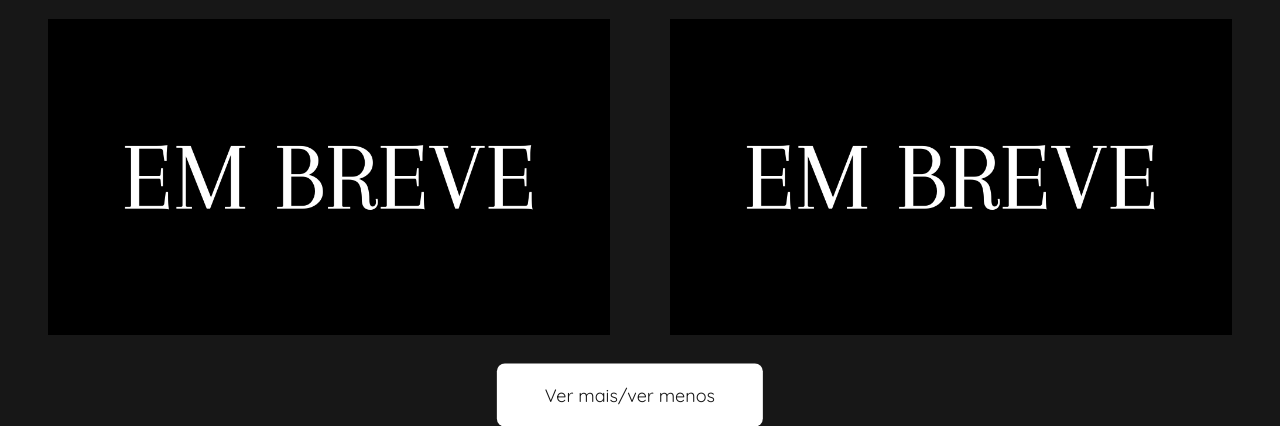
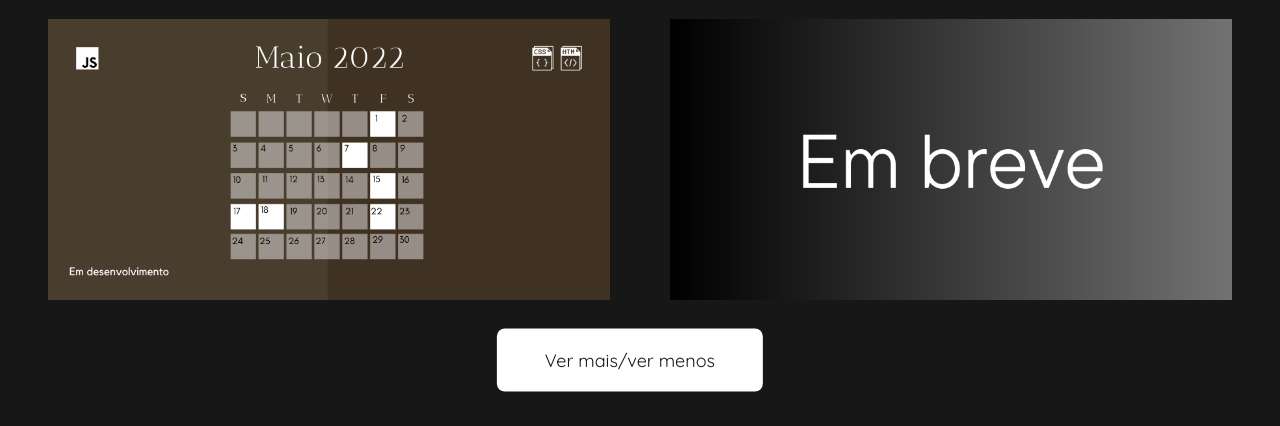
Before and after one commit to InacioBrI/Portfolio, a plain HTML site: page Index.html in a window 1280 px wide. Both pictures are taken after a click on the button "Ver mais/ver menos". Shown: the part 3260-3686 px from the top of the page. Drawn offline with nearby package versions, Linux system fonts and the light colour scheme.

Commit message:
Adicionando um novo projeto

```diff
--- a/Index.html
+++ b/Index.html
@@ -158,14 +158,14 @@
 
         <div class="projetos">
             <div class="row">
-                <img src="Em-Breve.png">
+                <img src="Calendario.png">
                 <div class="layer">
-                    <a href="#"></a>
+                    <a href="https://calendario-inaciobrwi.netlify.app/"></a>
                 </div>
             </div>
 
             <div class="row">
-                <img src="Em-Breve.png">
+                <img src="EM Breve.png">
                 <div class="layer">
                     <a href="#"></a>
                 </div>
```
Also changed, not shown: Calendario.png (added), EM Breve.png (added), Em-Breve.png (deleted).
